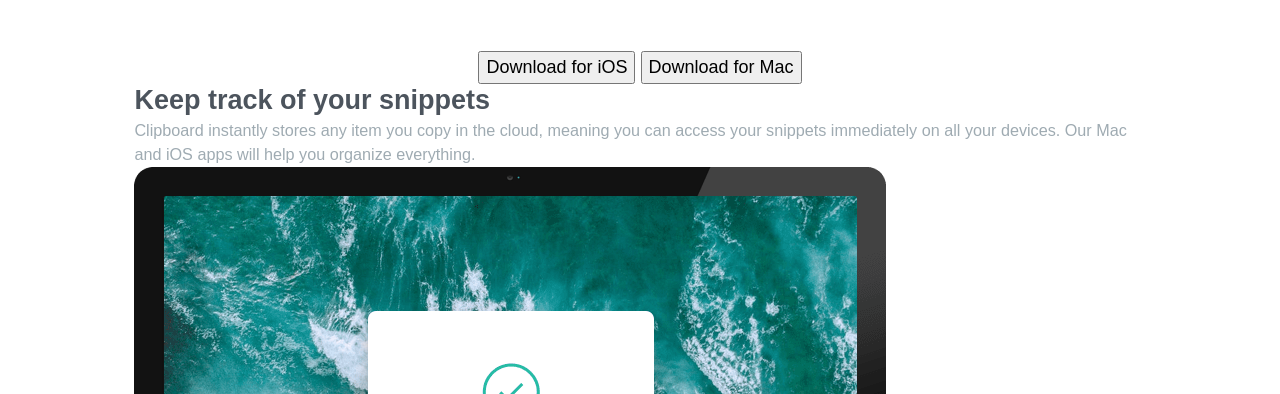
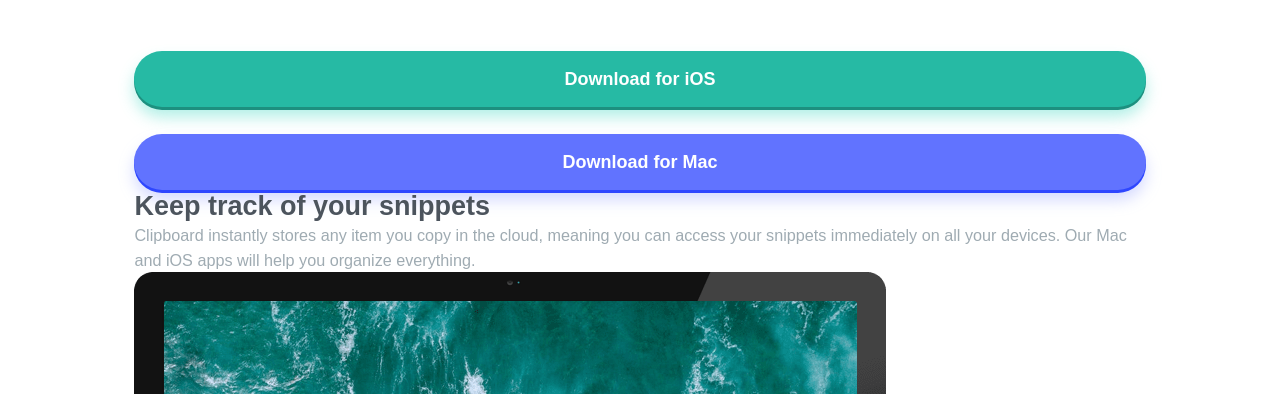
Before and after one commit to edo979/clipboard-landing-page-master, a plain HTML site: page index.html in a window 1280 px wide. Shown: the part 406-800 px from the top of the page. Drawn offline with Linux system fonts and the light colour scheme; a web font is replaced by a local one.

Commit message:
finish styling buttons

```diff
--- a/sass/_vars.scss
+++ b/sass/_vars.scss
@@ -2,8 +2,12 @@
 
 // ### Primary
 
+$Strong-Cyan-300: hsl(171, 66%, 54%);
 $Strong-Cyan: hsl(171, 66%, 44%);
+$Strong-Cyan-500: hsl(171, 66%, 34%);
+$Light-Blue-300: hsl(233, 100%, 79%);
 $Light-Blue: hsl(233, 100%, 69%);
+$Light-Blue-500: hsl(233, 100%, 59%);
 
 // ### Neutral
 
--- a/sass/components/_buttons.scss
+++ b/sass/components/_buttons.scss
@@ -0,0 +1,24 @@
+.btn {
+  width: 100%;
+  padding: 1.05rem 3rem;
+  border: 0;
+  border-radius: 50px;
+
+  font-weight: 600;
+  color: white;
+  line-height: 1;
+
+  cursor: pointer;
+
+  &-primary {
+    background-color: $Strong-Cyan;
+    box-shadow: 0 3px 0 $Strong-Cyan-500,
+      0 10px 15px rgba($color: $Strong-Cyan-300, $alpha: 0.4);
+  }
+
+  &-secondary {
+    background-color: $Light-Blue;
+    box-shadow: 0 3px 0 $Light-Blue-500,
+      0 10px 15px rgba($color: $Light-Blue-300, $alpha: 0.4);
+  }
+}
--- a/sass/components/_containers.scss
+++ b/sass/components/_containers.scss
@@ -3,3 +3,9 @@
   margin-inline: auto;
   padding-top: 120px;
 }
+
+.flex-md {
+  .btn + .btn {
+    margin-top: 1.5rem;
+  }
+}
```
Also changed, not shown: css/style.css, 1 other file.
